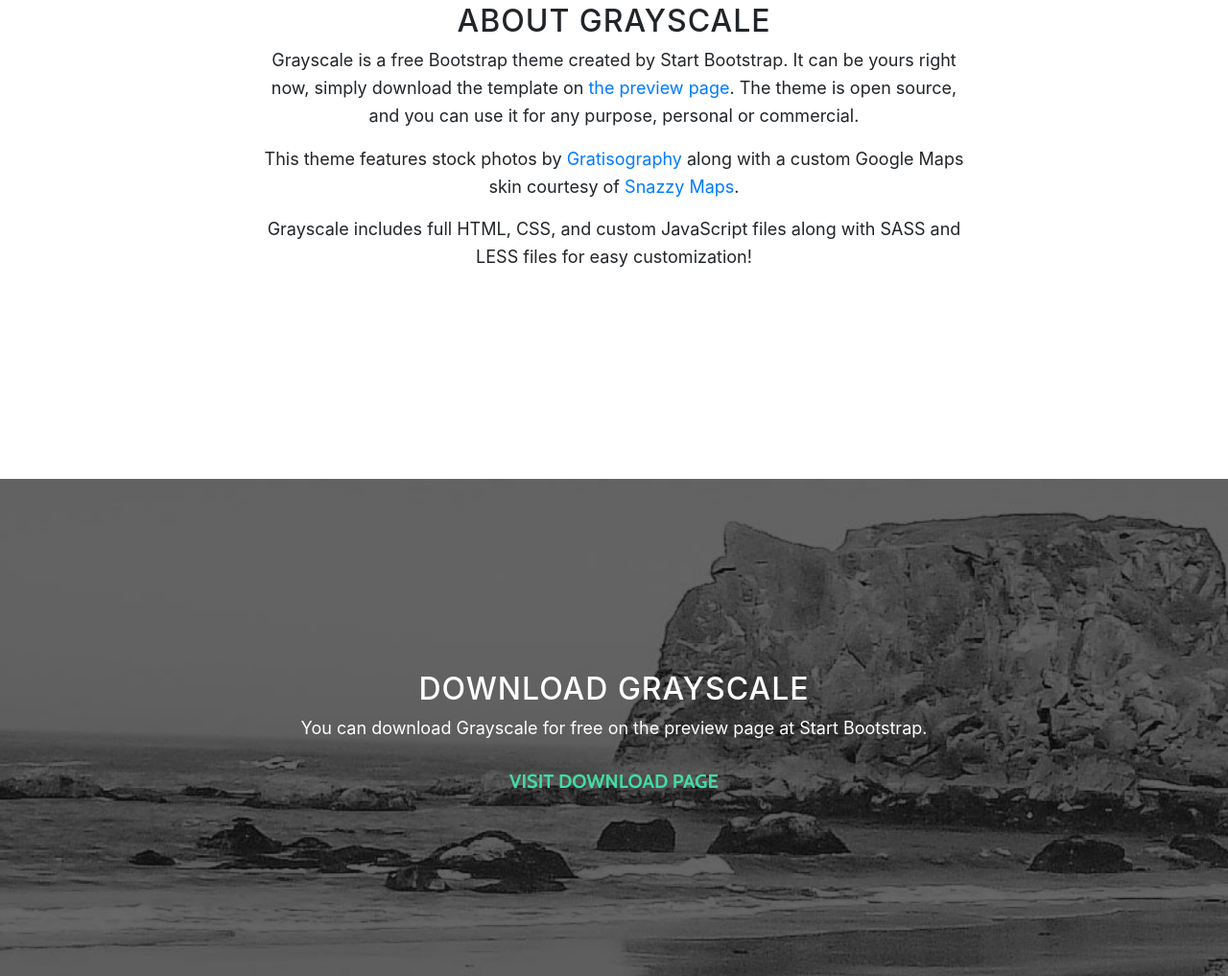
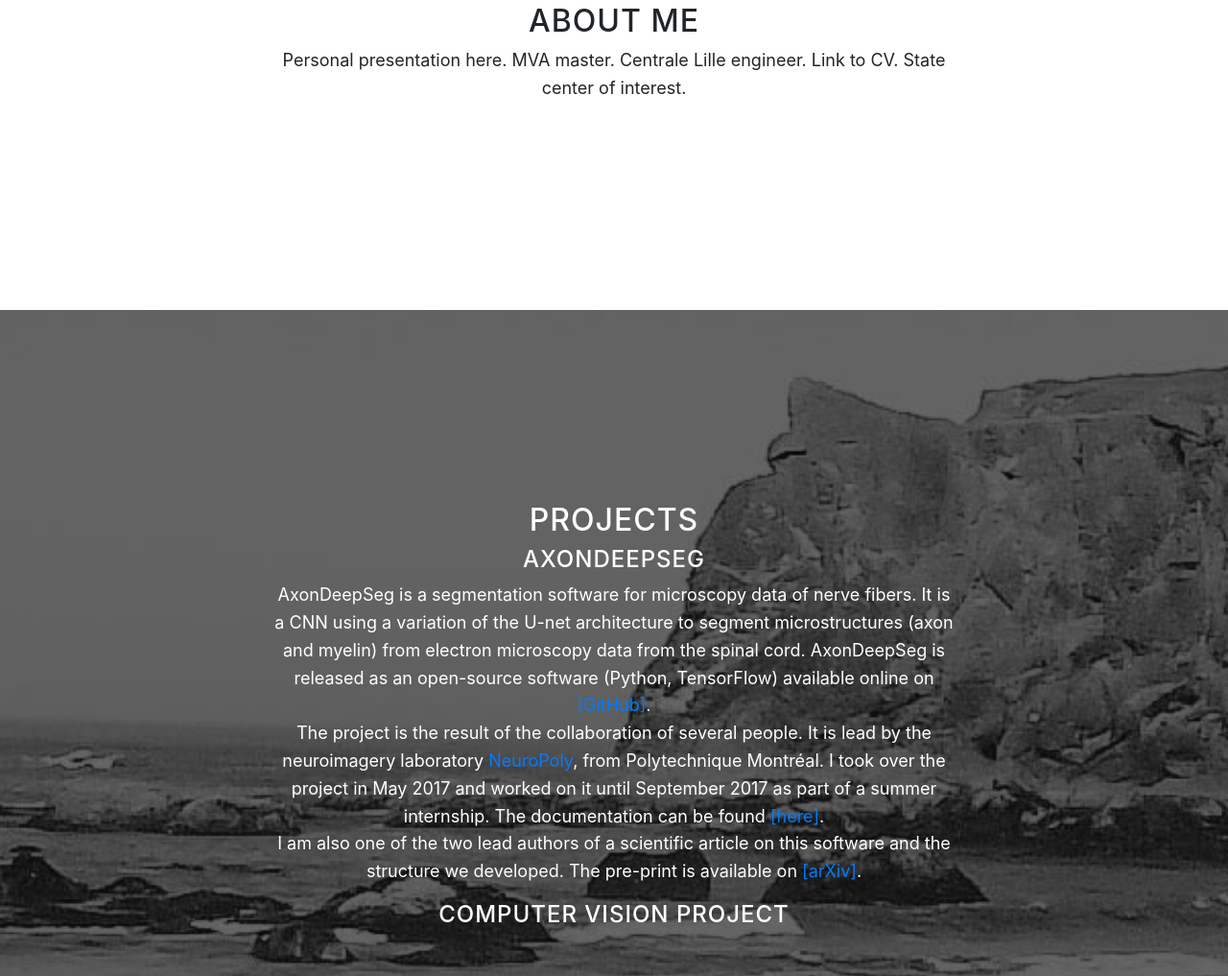
Before and after one commit to MaxWab/maxwab.github.io, a website with bundled scripts: page index.html in a window 1280 px wide. Shown: the part 997-2014 px from the top of the page at 96% size. Built offline with nearby package versions, Linux system fonts and the light colour scheme.

Commit message:
Addin pdf

```diff
--- a/index.html
+++ b/index.html
@@ -58,7 +58,9 @@
               <!--<h1 class="brand-heading">Maxime Wabartha</h1-->
               <img class="img-responsive" src="img/profile_small.png" alt="">
               <p></p>
-              <p class="intro-text">Master student in machine learning <a href="http://math.ens-paris-saclay.fr/version-francaise/formations/master-mva/">@ENS Paris-Saclay</a><br/>
+              <h3>Master student in machine learning</h2>
+              <p class="intro-text">Reinforcement Learning, Computer Vision<br/>
+                <a href="http://math.ens-paris-saclay.fr/version-francaise/formations/master-mva/">Master MVA @ENS Paris-Saclay</a><br/>
               <a href="#about" class="btn btn-circle js-scroll-trigger">
                 <i class="fa fa-angle-double-down animated"></i>
               </a>
@@ -73,14 +75,8 @@
       <div class="container">
         <div class="row">
           <div class="col-lg-8 mx-auto">
-            <h2>About Grayscale</h2>
-            <p>Grayscale is a free Bootstrap theme created by Start Bootstrap. It can be yours right now, simply download the template on
-              <a href="http://startbootstrap.com/template-overviews/grayscale/">the preview page</a>. The theme is open source, and you can use it for any purpose, personal or commercial.</p>
-            <p>This theme features stock photos by
-              <a href="http://gratisography.com/">Gratisography</a>
-              along with a custom Google Maps skin courtesy of
-              <a href="http://snazzymaps.com/">Snazzy Maps</a>.</p>
-            <p>Grayscale includes full HTML, CSS, and custom JavaScript files along with SASS and LESS files for easy customization!</p>
+            <h2>About me</h2>
+            <p>Personal presentation here. MVA master.  Centrale Lille engineer. Link to CV. State center of interest. </p>
           </div>
         </div>
       </div>
@@ -90,9 +86,18 @@
     <section id="download" class="download-section content-section text-center">
       <div class="container">
         <div class="col-lg-8 mx-auto">
-          <h2>Download Grayscale</h2>
-          <p>You can download Grayscale for free on the preview page at Start Bootstrap.</p>
-          <a href="http://startbootstrap.com/template-overviews/grayscale/" class="btn btn-default btn-lg">Visit Download Page</a>
+          <h2>Projects</h2>
+          <h4>AxonDeepSeg</h4>
+            <p>
+              AxonDeepSeg is a segmentation software for microscopy data of nerve fibers. It is a CNN using a variation of the U-net architecture to segment microstructures (axon and myelin) from electron microscopy data from the spinal cord. AxonDeepSeg is released as an open-source software (Python, TensorFlow) available online on <a href="https://github.com/neuropoly/axondeepseg">[GitHub]</a>.<br/>
+              The project is the result of the collaboration of several people. It is lead by the neuroimagery laboratory <a href="https://www.neuro.polymtl.ca/home">NeuroPoly</a>, from Polytechnique Montréal. I took over the project in May 2017 and worked on it until September 2017 as part of a summer internship.
+              The documentation can be found <a href="https://neuropoly.github.io/axondeepseg/">[here]</a>.<br/>
+              I am also one of the two lead authors of a scientific article on this software and the structure we developed. The pre-print is available on <a href="https://arxiv.org/abs/1711.01004">[arXiv]</a>.
+            </p>
+
+
+          <h4>Computer Vision project</h4>
+
         </div>
       </div>
     </section>
@@ -103,7 +108,7 @@
         <div class="row">
           <div class="col-lg-8 mx-auto">
             <h2>Contact me</h2>
-            <p>Feel free to contact me at: maxime dot wabartha at ens-paris-saclay dot fr.</p>
+            <p>Feel free to contact me at the following address: maxime dot wabartha at ens-paris-saclay dot fr.</p>
           </div>
         </div>
       </div>
```
Also changed, not shown: 1 other file.
